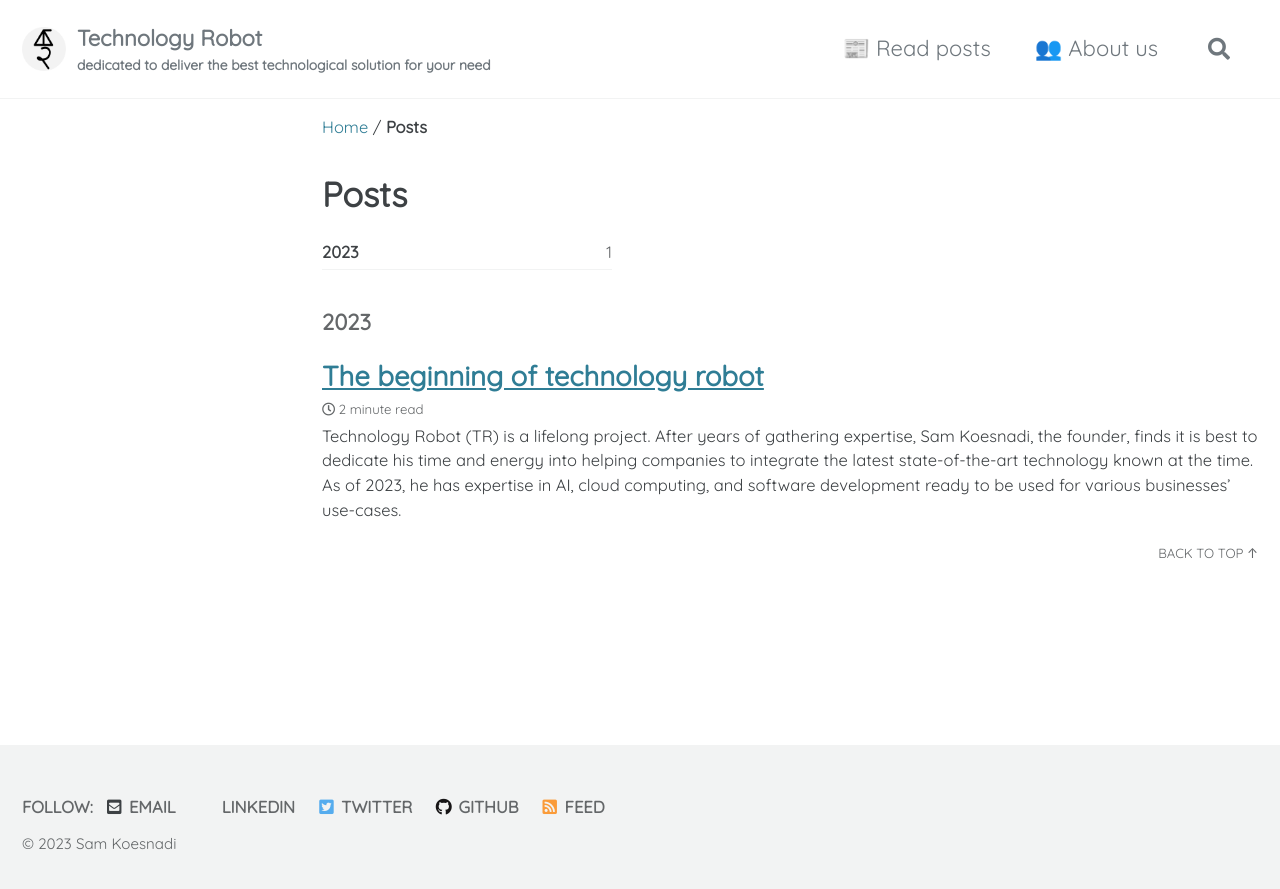
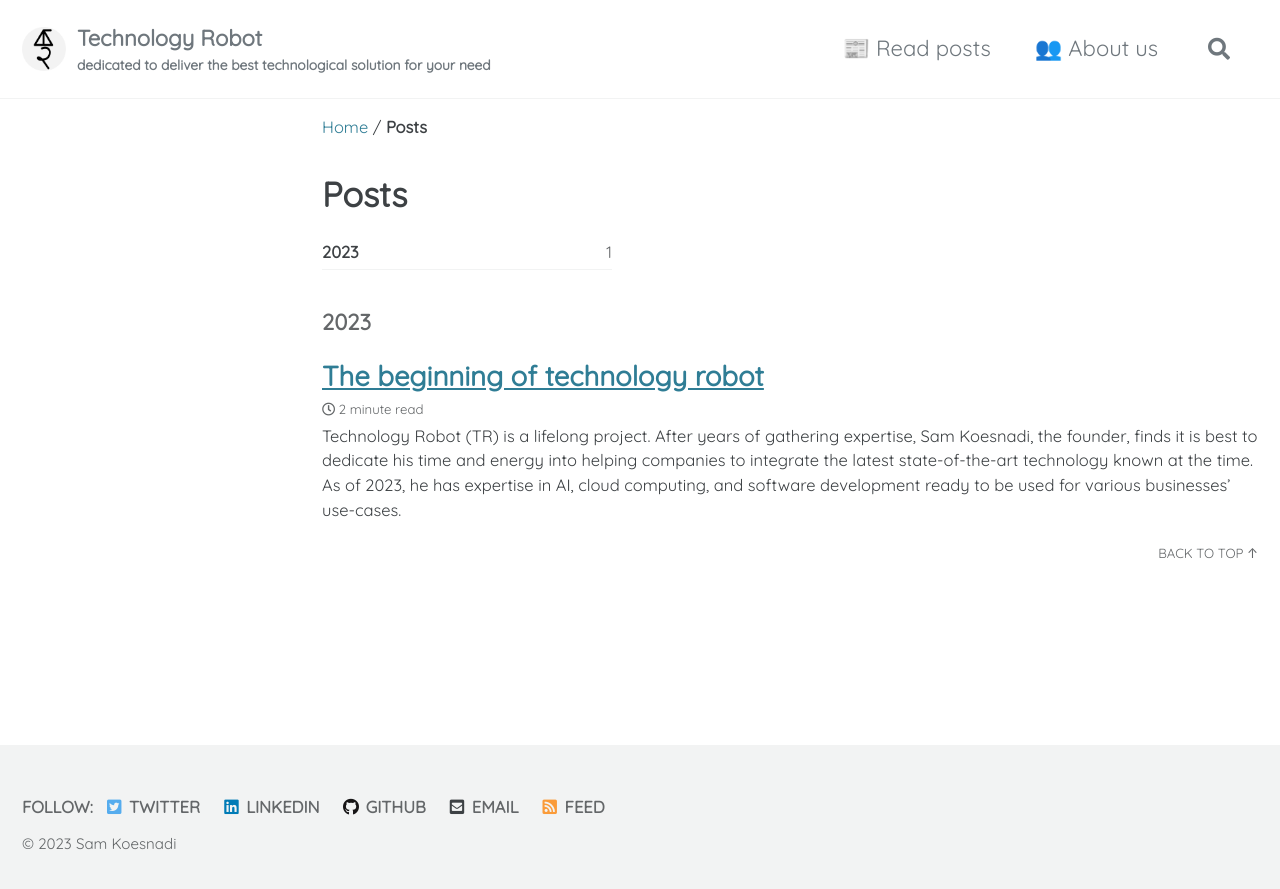
Before and after one commit to technology-robot/tr-website, a Jekyll site: the page built from _pages/posts.md, in a window 1280 px wide. Shown: the top 889 px of the page. Built offline with Jekyll 4.4.1, drawn with Linux system fonts in a browser that asks for light colours; cached includes are drawn as plain includes; some of the changed lines change nothing that is shown.

Commit message:
Updated linkedin url

```diff
--- a/_config.yml
+++ b/_config.yml
@@ -111,22 +111,23 @@
   location         : "Stuttgart"
   home             : "mailto:sam@technology-robot.com"
   email            : ceo@technology-robot.com
+  linkedin         : samkoesnadi
   links:
     - label: "Email"
       icon: "fas fa-fw fa-envelope-square"
       # url: "mailto:ceo@technology-robot.com"
-    - label: "LinkedIn"
-      icon: "fas fa-fw fa-linkedin"
-      url: "https://www.linkedin.com/in/samkoesnadi"
-    - label: "GitHub"
-      icon: "fab fa-fw fa-github"
-      url: "https://github.com/samkoesnadi"
+    - label: "Website"
+      icon: "fas fa-fw fa-link"
+      # url: "https://your-website.com"
     - label: "Twitter"
       icon: "fab fa-fw fa-twitter-square"
       url: "https://twitter.com/samkoesnadi"
     - label: "Facebook"
       icon: "fab fa-fw fa-facebook-square"
       # url: "https://facebook.com/"
+    - label: "GitHub"
+      icon: "fab fa-fw fa-github"
+      url: "https://github.com/samkoesnadi"
     - label: "Instagram"
       icon: "fab fa-fw fa-instagram"
       # url: "https://instagram.com/"
@@ -134,18 +135,12 @@
 # Site Footer
 footer:
   links:
-    - label: "Email"
-      icon: "fas fa-fw fa-envelope-square"
-      url: "mailto:sam@technology-robot.com"
-    - label: "LinkedIn"
-      icon: "fas fa-fw fa-linkedin"
-      url: "https://www.linkedin.com/in/samkoesnadi"
     - label: "Twitter"
       icon: "fab fa-fw fa-twitter-square"
       url: "https://twitter.com/samkoesnadi"
-    - label: "Facebook"
-      icon: "fab fa-fw fa-facebook-square"
-      # url:
+    - label: "LinkedIn"
+      icon: "fab fa-fw fa-linkedin"
+      url: "https://www.linkedin.com/in/samkoesnadi/"
     - label: "GitHub"
       icon: "fab fa-fw fa-github"
       url: "https://github.com/samkoesnadi"
@@ -158,6 +153,9 @@
     - label: "Instagram"
       icon: "fab fa-fw fa-instagram"
       # url:
+    - label: "Email"
+      icon: "fas fa-fw fa-envelope-square"
+      url: "mailto:sam@technology-robot.com"
 
 # Reading Files
 include:
```
